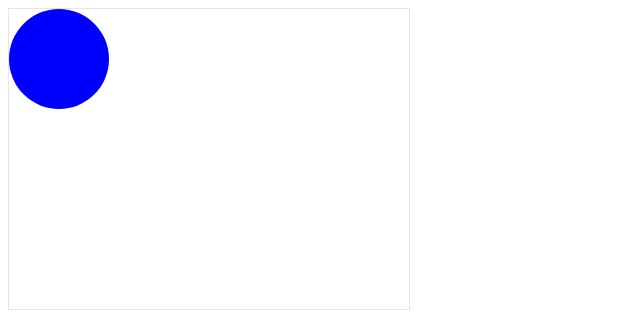
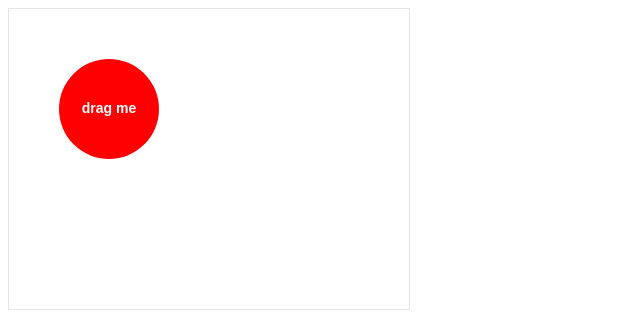
Before and after one commit to JannesMeyer/noc-examples, a plain HTML site: page index.html in a window 1280 px wide. Shown: the whole page, without its empty margins (0-640 px from the left). Drawn offline with Linux system fonts and the light colour scheme.

Commit message:
Add draggable circle

```diff
--- a/index.html
+++ b/index.html
@@ -14,11 +14,7 @@
 
 <!-- JavaScript -->
 <script src="js/vendor/easeljs-0.5.0.min.js"></script>
-<script src="js/objects.js"></script>
-<!--
-<script src="js/button.js"></script>
-<script src="js/main.js"></script>
--->
+<script src="js/draggable.js"></script>
 
 </body>
 </html>
--- /dev/null
+++ b/js/draggable.js
@@ -0,0 +1,46 @@
+var stage;
+
+function init() {
+	stage = new createjs.Stage("canvas");
+	stage.mouseMoveOutside = true;
+
+	// Create a container
+	var dragger = new createjs.Container();
+	dragger.x = dragger.y = 100;
+	dragger.name = "drag";
+
+	// Create a circle
+	var circle = new createjs.Shape();
+	circle.graphics.beginFill("red").drawCircle(0, 0, 50);
+
+	// Create a label
+	var label = new createjs.Text("drag me", "bold 14px sans-serif", "#fff");
+	label.textAlign = "center";
+	label.y = -7;
+
+	// Add items and listeners
+	dragger.addChild(circle, label);
+	stage.addChild(dragger);
+	createjs.Ticker.addListener(window);
+
+	// Mousedown
+	dragger.onPress = function(e) {
+		console.log(e);
+		// e.target === dragger
+		var offset = {
+			x: e.target.x - e.stageX,
+			y: e.target.y - e.stageY
+		};
+		e.onMouseMove = function(e) {
+			e.target.x = e.stageX + offset.x;
+			e.target.y = e.stageY + offset.y;
+		};
+	};
+}
+
+function tick() {
+	stage.update();
+}
+
+
+addEventListener("DOMContentLoaded", init, false);
```
